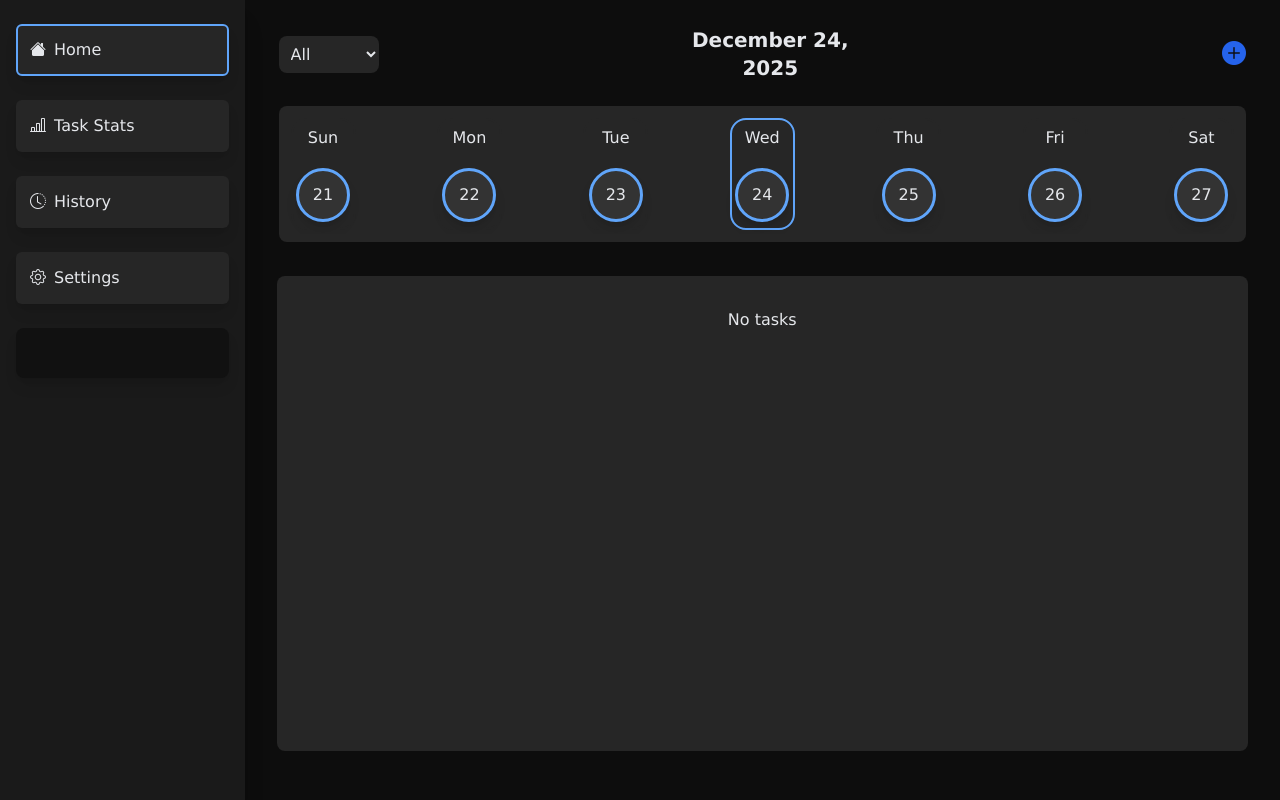
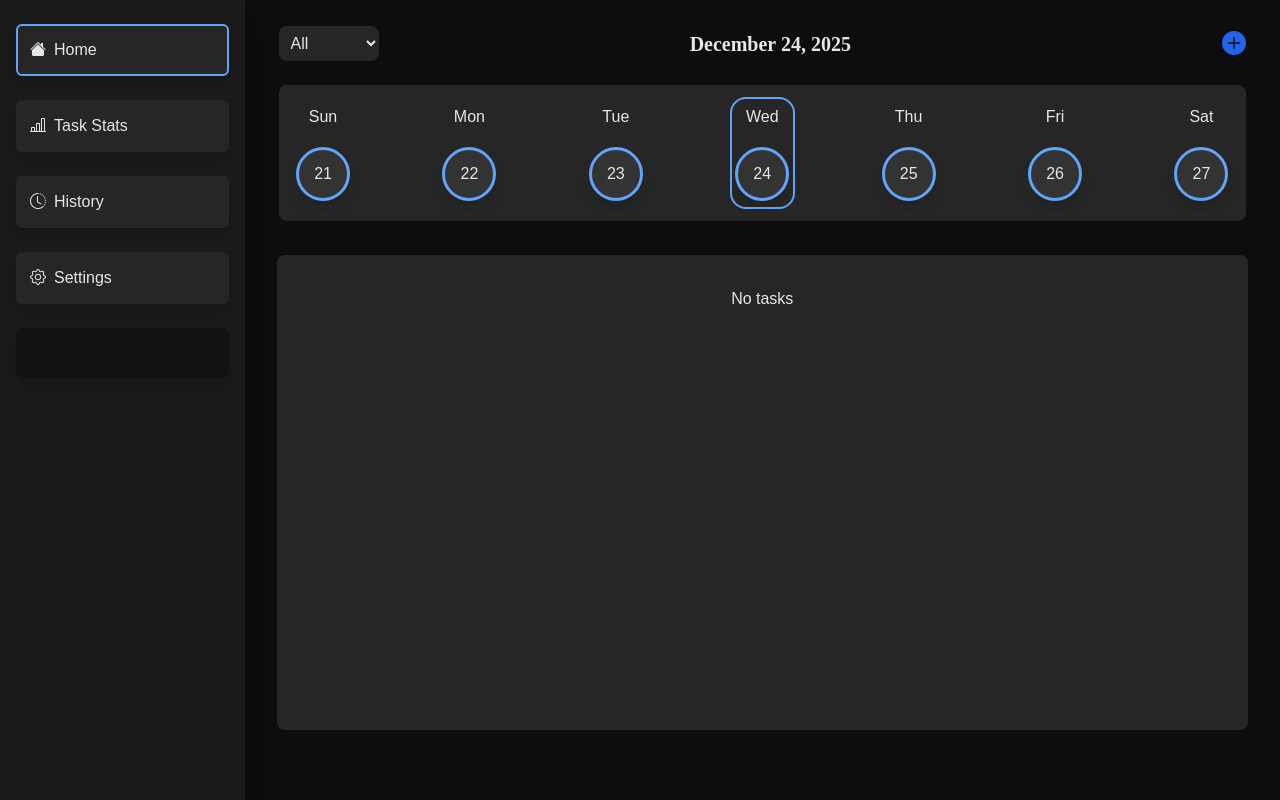
Before and after one commit to theinternetfae/Optima-V.2, a React (Vite) app: page / in a window 1280 px wide. Built offline with nearby package versions, Linux system fonts and the light colour scheme.

Commit message:
Setting font head and body

```diff
--- a/src/index.css
+++ b/src/index.css
@@ -1,12 +1,6 @@
 @import "tailwindcss";
 
-body {
-    background-color: #0D0D0D;
-    color: #E5E7EB;
-    width: 100vw;
-    height: 100vh;
-    font-family: Verdana, Geneva, Tahoma, sans-serif;
-}
+/* "Castoro", serif */
 
 input[type="date"]::-webkit-calendar-picker-indicator {
     filter: invert(1);
@@ -63,6 +57,8 @@ input[type="number"]::-webkit-outer-spin-button {
     /*Theme Four*/
     --color-fern: #477023;
 
+    --color-bgdark: #0D0D0D;
+    --color-textdark: #E5E7EB;
     --color-bluemain: #2563EB;
     --color-dullblack: #171717;
     --color-commongrey: #262626;
@@ -72,14 +68,22 @@ input[type="number"]::-webkit-outer-spin-button {
     --color-yellow: #FFFF00;
     --color-grey: #333333;
     --color-green: #237414;
-    --color-bground: #1A1A1A
+    --color-bground: #1A1A1A;
+
+    --font-bodytext: "Atkinson Hyperlegible Mono", sans-serif;
+    --font-headtext: "Castoro", serif;
 }
 
 
 @layer components {
 
     .color-test {
-        @apply h-[50px] rounded-lg shadow-lg bg-backblack;
+        @apply h-[50px] rounded-lg shadow-lg bg-backblack ;
+    }
+
+
+    body {
+        @apply bg-bgdark text-textdark font-bodytext;
     }
 
     .add {
@@ -155,7 +159,7 @@ input[type="number"]::-webkit-outer-spin-button {
             }
 
             & .nav-date {
-                @apply text-sm font-semibold w-[30%] text-center relative left-[-20px] text-center px-10 cursor-pointer md:left-[-30px] md:text-xl;
+                @apply text-sm w-[30%] text-center relative left-[-20px] text-center font-bold font-headtext px-10 cursor-pointer md:left-[-30px] md:text-xl;
             }
         }
 
@@ -402,7 +406,7 @@ input[type="number"]::-webkit-outer-spin-button {
             @apply w-full flex justify-between;
 
             & .task-selected {
-                @apply cursor-pointer outline-none text-lg bg-commongrey p-2 rounded-lg;
+                @apply cursor-pointer outline-none text-lg bg-commongrey p-2 rounded-lg font-headtext;
             }
         }
 
@@ -576,7 +580,7 @@ input[type="number"]::-webkit-outer-spin-button {
             }
 
             .chosen {
-                @apply text-lg font-bold cursor-pointer;
+                @apply text-lg font-bold cursor-pointer font-headtext;
             }
 
         }
@@ -625,7 +629,7 @@ input[type="number"]::-webkit-outer-spin-button {
             .settings-info {
 
                 & .settings-header {
-                    @apply text-2xl font-bold;
+                    @apply text-2xl font-bold font-headtext;
 
                     & .checking {
                         @apply text-grey text-base;
```
